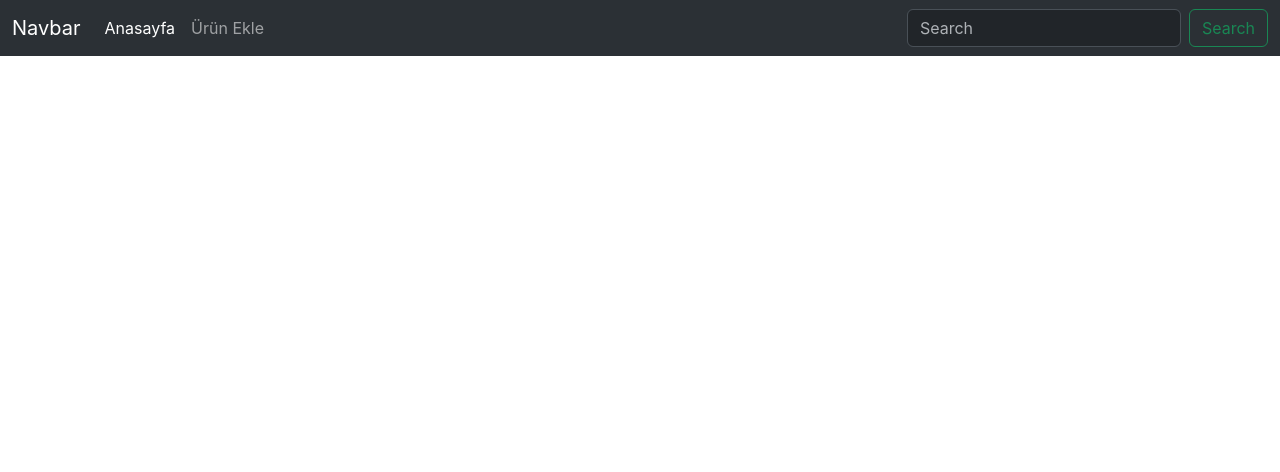
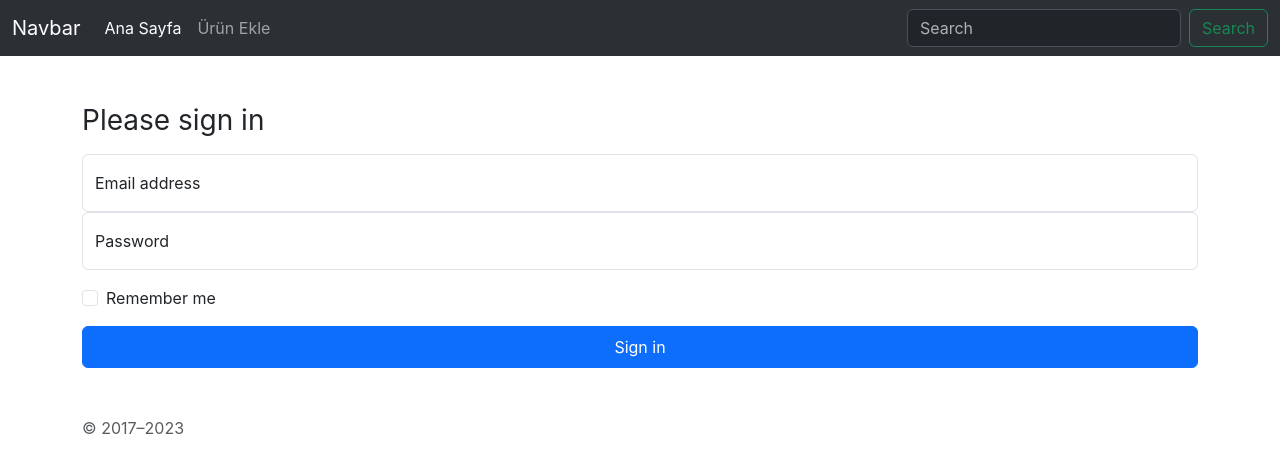
Before and after one commit to buraktann/React, a React (Create React App) app: page /login in a window 1280 px wide. Shown: the top 472 px of the page. Built offline with nearby package versions, Linux system fonts and the light colour scheme.

Commit message:
context api , login page

```diff
--- a/src/App.tsx
+++ b/src/App.tsx
@@ -1,9 +1,10 @@
-import { ReactElement } from "react";
-import { BrowserRouter, Routes, Route } from "react-router-dom";
+import {ReactElement} from "react";
+import {BrowserRouter, Route, Routes} from "react-router-dom";
 import Homepage from "./pages/Homepage/Homepage";
 import ProductDetail from "./pages/ProductDetail/ProductDetail";
 import Navbar from "./components/Navbar/Navbar";
 import AddProduct from "./pages/AddProduct/AddProduct";
+import Login from "./pages/Login/Login";
 
 function App(): ReactElement {
 	return (
@@ -13,6 +14,7 @@ function App(): ReactElement {
 				<Route path="/" element={<Homepage />}></Route>
 				<Route path="/product-detail/:id" element={<ProductDetail />}></Route>
 				<Route path="/add-product" element={<AddProduct />}></Route>
+				<Route path="/login" element={<Login />}></Route>
 			</Routes>
 		</>
 	);
--- a/src/components/Navbar/Navbar.tsx
+++ b/src/components/Navbar/Navbar.tsx
@@ -1,9 +1,13 @@
-import React from "react";
-import { Link } from "react-router-dom";
+import {useContext} from "react";
+import {Link} from "react-router-dom";
+import { AuthContext } from "../../contexts/AuthContext";
 
 type Props = {};
 
 const Navbar = (props: Props) => {
+	const authContext = useContext(AuthContext);
+	console.log(authContext);
+
 	return (
 		<nav
 			className="navbar bg-dark navbar-expand-lg bg-body-tertiary"
@@ -28,7 +32,7 @@ const Navbar = (props: Props) => {
 					<ul className="navbar-nav me-auto mb-2 mb-lg-0">
 						<li className="nav-item">
 							<Link className="nav-link active" aria-current="page" to={"/"}>
-                Anasayfa
+								Ana Sayfa
 							</Link>
 						</li>
 						<li className="nav-item">
--- /dev/null
+++ b/src/contexts/AuthContext.tsx
@@ -0,0 +1,13 @@
+import {createContext} from "react";
+
+// her state bir initial state'e sahip olmalıdır!
+export const AuthContext = createContext({}); // depo create
+
+// props.children => react tarafından oto. bu component tagleri arasına yazılan yapıyı taşır.
+export const AuthProvider = (props: any) => {
+	return (
+		<AuthContext.Provider value={{isAuthenticated: false}}>
+			{props.children}
+		</AuthContext.Provider>
+	);
+}; // depoyu uygulamaya sağlayacak component
--- a/src/index.tsx
+++ b/src/index.tsx
@@ -3,13 +3,16 @@ import ReactDOM from "react-dom/client";
 import "bootstrap/dist/css/bootstrap.css";
 import "./index.css";
 import App from "./App";
-import { BrowserRouter } from "react-router-dom";
+import {BrowserRouter} from "react-router-dom";
+import {AuthProvider} from "./contexts/AuthContext";
 
 const root = ReactDOM.createRoot(
-  document.getElementById("root") as HTMLElement
+	document.getElementById("root") as HTMLElement,
 );
 root.render(
-  <BrowserRouter>
-    <App />
-  </BrowserRouter>
+	<AuthProvider>
+		<BrowserRouter>
+			<App />
+		</BrowserRouter>
+	</AuthProvider>,
 );
--- a/src/pages/AddProduct/AddProduct.tsx
+++ b/src/pages/AddProduct/AddProduct.tsx
@@ -1,8 +1,7 @@
-import { Form, Formik, Field, ErrorMessage } from "formik";
-import React from "react";
-import { object, string, number } from "yup";
+import {ErrorMessage, Field, Form, Formik} from "formik";
+import {number, object, string} from "yup";
 import FormikInput from "../../components/FormikInput/FormikInput";
-import { passwordValidator } from "../../utils/customValidations";
+import {passwordValidator} from "../../utils/customValidations";
 
 type Props = {};
 
@@ -10,21 +9,22 @@ const AddProduct = (props: Props) => {
 	const initialValues = {
 		title: "",
 		description: "",
-    price: "0",
-    stock: "0",
+		price: 0,
+		stock: 0,
 	};
 
 	const validationSchema = object({
 		title: string()
 			.required("Başlık alanı zorunludur.")
-      .min(3, "Başlık alanı en az 3 karakterli olmalıdır.")
+			.min(3, "Başlık alanı en az 3 karakter olmalıdır.")
 			.max(50)
-      .test("my-custom-rule",
+			.test(
+				"my-custom-rule",
 				"En az 1 büyük, 1 küçük harf ve 1 rakam içermelidir.",
 				passwordValidator,
 			),
 		description: string().required().min(5).max(300),
-    price: number().required().min(0), //positive = min(0) alternatif
+		price: number().required().min(0),
 		stock: number().required().min(0).integer(),
 	});
 
@@ -32,7 +32,7 @@ const AddProduct = (props: Props) => {
 		<div className="container mt-5">
 			<Formik
 				initialValues={initialValues}
-        onSubmit={(values) => {
+				onSubmit={values => {
 					console.log(values);
 				}}
 				validationSchema={validationSchema}
@@ -46,6 +46,14 @@ const AddProduct = (props: Props) => {
 					<FormikInput name="description" label="Ürün Açıklaması" />
 					<FormikInput name="price" label="Ürün Fiyatı" type="number" />
 					<FormikInput name="stock" label="Ürün Stok" />
+
+					<Field as="select">
+						<option>Opsiyon 1</option>
+						<option>Opsiyon 2</option>
+						<option>Opsiyon 3</option>
+						<option>Opsiyon 4</option>
+					</Field>
+
 					<button type="submit" className="btn btn-primary">
 						Kaydet
 					</button>
--- /dev/null
+++ b/src/pages/Login/Login.tsx
@@ -0,0 +1,48 @@
+import React from "react";
+
+type Props = {};
+
+const Login = (props: Props) => {
+	return (
+		<div className="container mt-5">
+			<form>
+				<h1 className="h3 mb-3 fw-normal">Please sign in</h1>
+
+				<div className="form-floating">
+					<input
+						type="email"
+						className="form-control"
+						id="floatingInput"
+						placeholder="name@example.com"
+					/>
+					<label>Email address</label>
+				</div>
+				<div className="form-floating">
+					<input
+						type="password"
+						className="form-control"
+						id="floatingPassword"
+						placeholder="Password"
+					/>
+					<label>Password</label>
+				</div>
+
+				<div className="form-check text-start my-3">
+					<input
+						className="form-check-input"
+						type="checkbox"
+						value="remember-me"
+						id="flexCheckDefault"
+					/>
+					<label className="form-check-label">Remember me</label>
+				</div>
+				<button className="btn btn-primary w-100 py-2" type="submit">
+					Sign in
+				</button>
+				<p className="mt-5 mb-3 text-body-secondary">&copy; 2017–2023</p>
+			</form>
+		</div>
+	);
+};
+
+export default Login;
```
Lines whose indentation alone changed are shown as unchanged.
